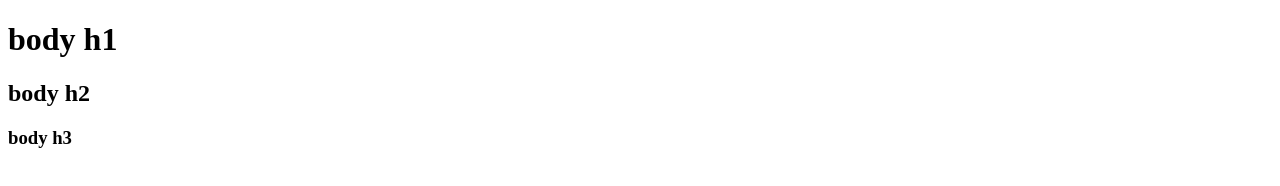
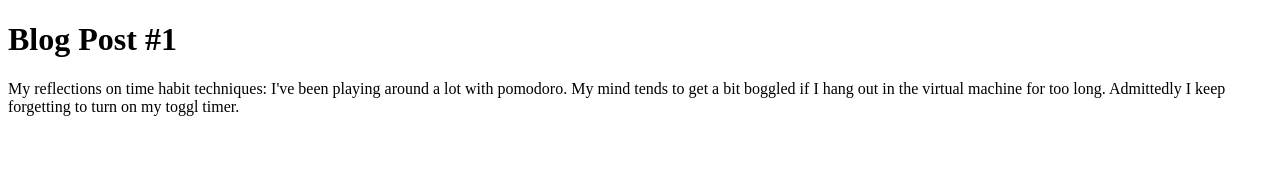
Before and after one commit to jess992/jess992.github.io, a plain HTML site: page blog/c1-reflection-blog.html in a window 1280 px wide. Drawn offline with Linux system fonts and the light colour scheme.

Commit message:
Added files via upload

```diff
--- a/blog/c1-reflection-blog.html
+++ b/blog/c1-reflection-blog.html
@@ -1,15 +1,16 @@
 <!DOCTYPE html>
 <html>
   <head>
-    <title> title </title>
-    <meta charset="UTF-8">
-    <link href="your-stylesheet-link-here.css" rel="stylesheet" type="text/css">
+    <title> Jess' Blog </title>
+ <link href="main.css" rel="stylesheet" type="text/css">
   </head>
 
   <body>
-    <h1>body h1</h1>
-    <h2>body h2</h2>
-    <h3>body h3</h3>
+    <h1> Blog Post #1 </h1>
+
+   My reflections on time habit techniques:
+
+   I've  been playing around a lot with pomodoro. My mind tends to get a bit boggled if I hang out in the virtual machine for too long. Admittedly I keep forgetting to turn on my toggl timer.
 
 
   </body>
```
